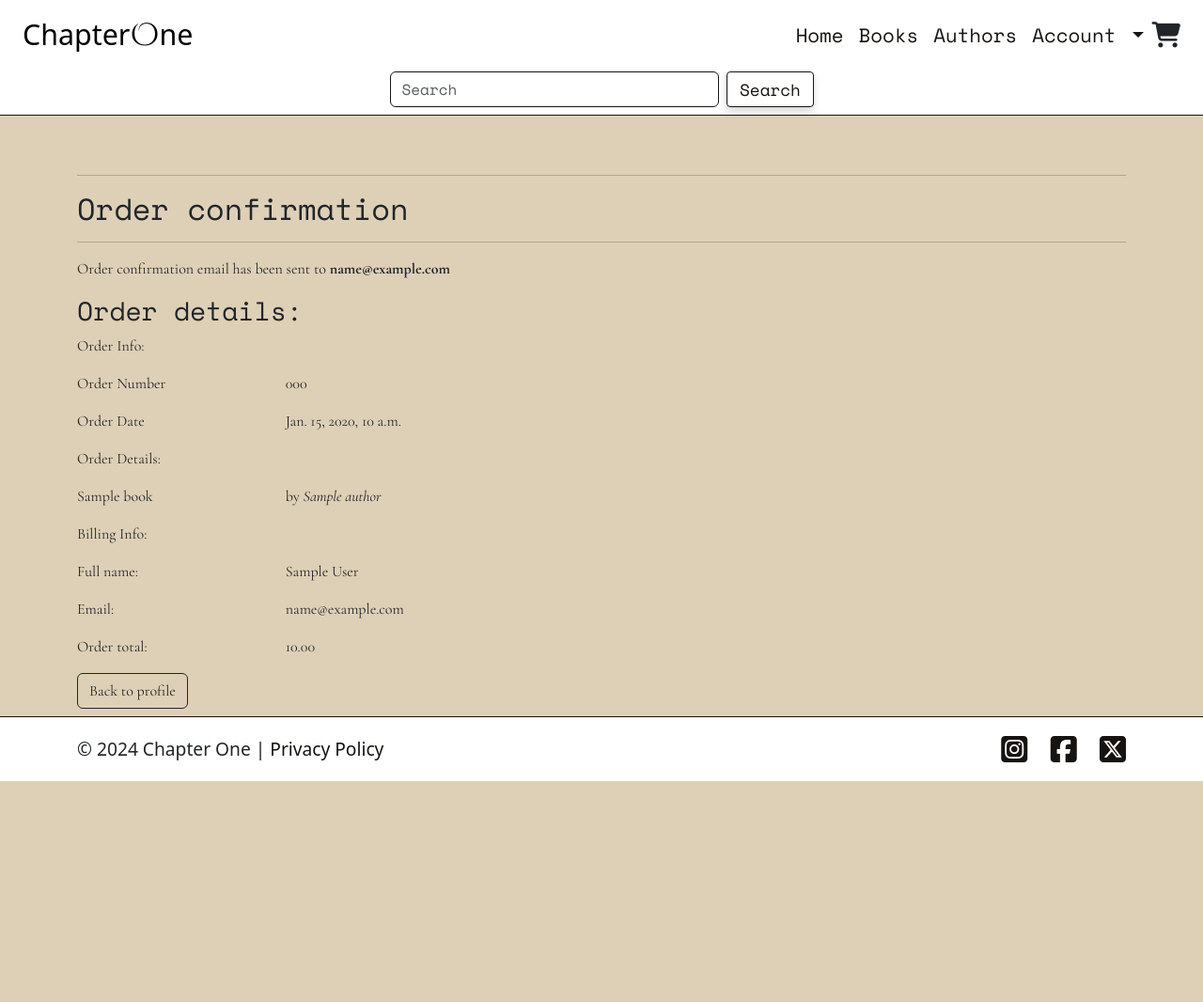
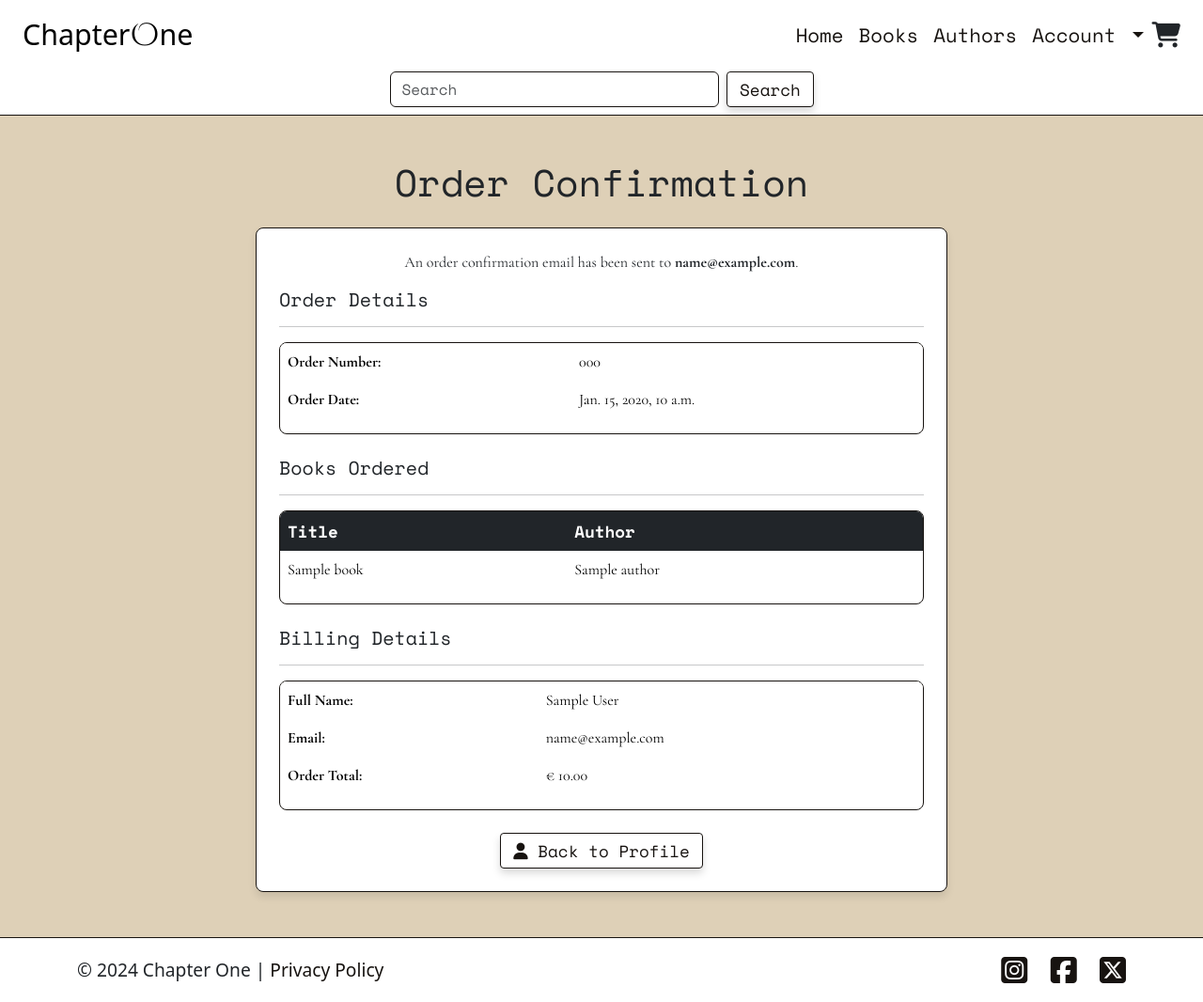
Before and after one commit to niekados/chapter-one, a Django app: page /profile/order_history/000 in a window 1280 px wide. Shown: the whole page at 94% size. Before the commit the page ends 831 px from the top, so only its background shows below. Run offline with Django 4.2, Linux system fonts and the light colour scheme; tables that the repository leaves empty hold one stand-in row (values such as "Sample post"); some libraries are stand-ins or nearby versions.

Commit message:
feat: style checkout success template

```diff
--- a/checkout/templates/checkout/checkout_success.html
+++ b/checkout/templates/checkout/checkout_success.html
@@ -6,109 +6,104 @@
 {% endblock %}
 
 {% block extra_title %}
-Checkout
+Order Confirmation
 {% endblock %}
 
 {% block content %}
-<div class="container mb-2">
-    <div class="row">
-        <div class="col">
-            <hr>
-            <h2>Order confirmation</h2>
-            <hr>
-        </div>
-        <div class="row">
-            <div class="col">
-            <p>Order confirmation email has been sent to <strong>{{ order.email }}</strong></p>
-            <h3>Order details:</h3>
-        </div>
-        </div>
-    </div>
+<div class="container pb-5">
+    <!-- Page title -->
+    <h1 class="text-center mb-4">Order Confirmation</h1>
 
-    <div class="row">
-        <div class="col-12 col-lg-7">
-            <div class="order-confirmation-wrapper">
-                <div class="row">
-                    <div class="col">
-                        <p>Order Info:</p>
+    <!-- Confirmation message -->
+    <div class="row justify-content-center">
+        <div class="col-12 col-lg-8">
+            <div class="card form-card">
+                <div class="card-body p-4">
+                    <!-- Email notification -->
+                    <p class="text-center">
+                        An order confirmation email has been sent to
+                        <strong>{{ order.email }}</strong>.
+                    </p>
+
+                    <h5 class="mb-3">Order Details</h5>
+                    <hr>
+
+                    <!-- Order Info -->
+                    <div class="table-responsive">
+                        <table class="table table-borderless align-middle">
+                            <tbody>
+                                <tr>
+                                    <td class="fw-bold">Order Number:</td>
+                                    <td>{{ order.order_number }}</td>
+                                </tr>
+                                <tr>
+                                    <td class="fw-bold">Order Date:</td>
+                                    <td>{{ order.date }}</td>
+                                </tr>
+                            </tbody>
+                        </table>
                     </div>
-                </div>
 
-                <div class="row">
-                    <div class="col-12 col-md-4">
-                        <p>Order Number</p>
+                    <!-- Book details -->
+                    <h5 class="mt-4 mb-3">Books Ordered</h5>
+                    <hr>
+                    <div class="table-responsive">
+                        <table class="table table-borderless align-middle">
+                            <thead class="table-dark">
+                                <tr>
+                                    <th scope="col">Title</th>
+                                    <th scope="col">Author</th>
+                                </tr>
+                            </thead>
+                            <tbody>
+                                {% for item in order.lineitems.all %}
+                                <tr>
+                                    <td>{{ item.book.title }}</td>
+                                    <td>{{ item.book.author }}</td>
+                                </tr>
+                                {% endfor %}
+                            </tbody>
+                        </table>
                     </div>
-                    <div class="col-12 col-md-4">
-                        <p>{{ order.order_number }}</p>
+
+                    <!-- Billing Info -->
+                    <h5 class="mt-4 mb-3">Billing Details</h5>
+                    <hr>
+                    <div class="table-responsive">
+                        <table class="table table-borderless align-middle">
+                            <tbody>
+                                <tr>
+                                    <td class="fw-bold">Full Name:</td>
+                                    <td>{{ order.full_name }}</td>
+                                </tr>
+                                <tr>
+                                    <td class="fw-bold">Email:</td>
+                                    <td>{{ order.email }}</td>
+                                </tr>
+                                <tr>
+                                    <td class="fw-bold">Order Total:</td>
+                                    <td>€ {{ order.order_total }}</td>
+                                </tr>
+                            </tbody>
+                        </table>
                     </div>
-                </div>
 
-                <div class="row">
-                    <div class="col-12 col-md-4">
-                        <p>Order Date</p>
-                    </div>
-                    <div class="col-12 col-md-4">
-                        <p>{{ order.date }}</p>
-                    </div>
-                </div>
-
-                <div class="row">
-                    <div class="col">
-                        <p>Order Details:</p>
-                    </div>
-                </div>
-
-                {% for item in order.lineitems.all %}
-                <div class="row">
-                    <div class="col-12 col-md-4">
-                        <p>{{ item.book.title }}</p>
-                    </div>
-                    <div class="col-12 col-md-4">
-                        <p> by <em>{{ item.book.author }}</em></p>
-                    </div>
-                </div>
-                {% endfor %}
-                <div class="row">
-                    <div class="col">
-                        <p>Billing Info:</p>
-                    </div>
-                </div>
-                <div class="row">
-                    <div class="col-12 col-md-4">
-                        <p>Full name:</p>
-                    </div>
-                    <div class="col-12 col-md-4">
-                        <p>{{ order.full_name }}</p>
-                    </div>
-                </div>
-                <div class="row">
-                    <div class="col-12 col-md-4">
-                        <p>Email:</p>
-                    </div>
-                    <div class="col-12 col-md-4">
-                        <p>{{ order.email }}</p>
-                    </div>
-                </div>
-                <div class="row">
-                    <div class="col-12 col-md-4">
-                        <p>Order total:</p>
-                    </div>
-                    <div class="col-12 col-md-4">
-                        <p>{{ order.order_total }}</p>
+                    <div class="d-flex justify-content-center gap-3 mt-4">
+                        {% if from_profile %}
+                        <!-- Back to profile -->
+                        <a href="{% url 'profile' %}" class="btn-chapter-one">
+                            <i class="fa-solid fa-user"></i> Back to Profile
+                        </a>
+                        {% else %}
+                        <!-- Back to books -->
+                        <a href="{% url 'books_list' %}" class="btn-chapter-one btn-green">
+                            <i class="fa-solid fa-book"></i> Back to Books
+                        </a>
+                        {% endif %}
                     </div>
                 </div>
             </div>
         </div>
     </div>
-    <div class="row">
-        <div class="col">
-            {% if from_profile %}
-            <a href="{% url 'profile' %}" class="btn btn-outline-dark">Back to profile</a>
-            {% else %}
-            <a href="{% url 'books_list' %}" class="btn btn-outline-dark">Back to books</a>
-            {% endif %}
-        </div>
-    </div>
 </div>
-
 {% endblock %}
```
